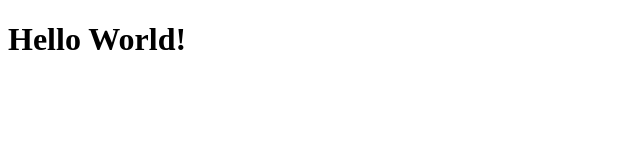
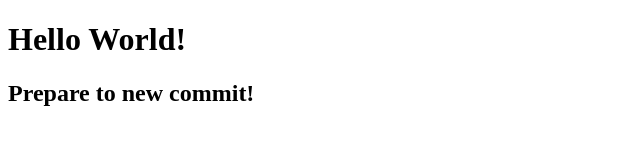
Before and after one commit to denimur/first-project, a plain HTML site: page index.html in a window 1280 px wide. Shown: the whole page, without its empty margins (0-640 px from the left). Drawn offline with Linux system fonts and the light colour scheme.

Commit message:
Изменения в HTML на главной стр

```diff
--- a/index.html
+++ b/index.html
@@ -8,5 +8,6 @@
 </head>
 <body>
 	<h1>Hello World!</h1>
+	<h2>Prepare to new commit!</h2>
 </body>
 </html>
```
